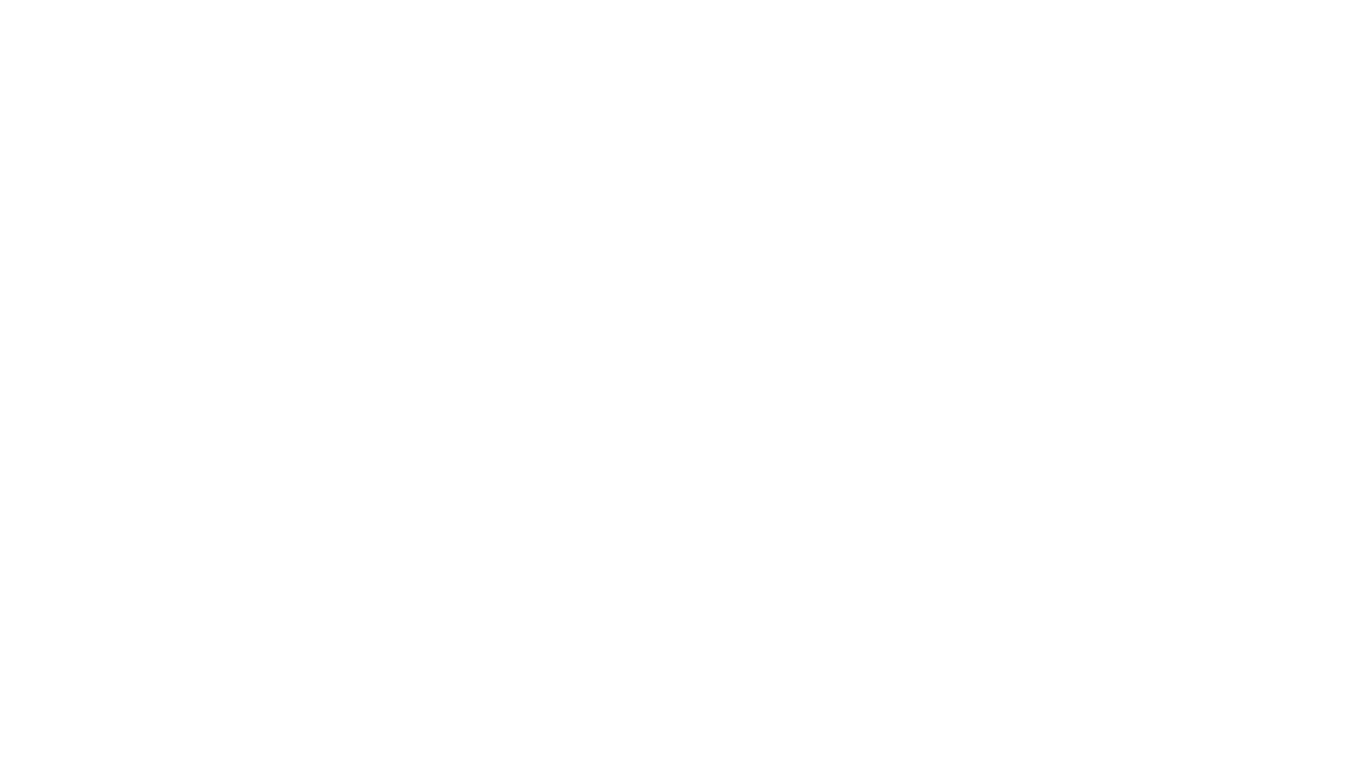
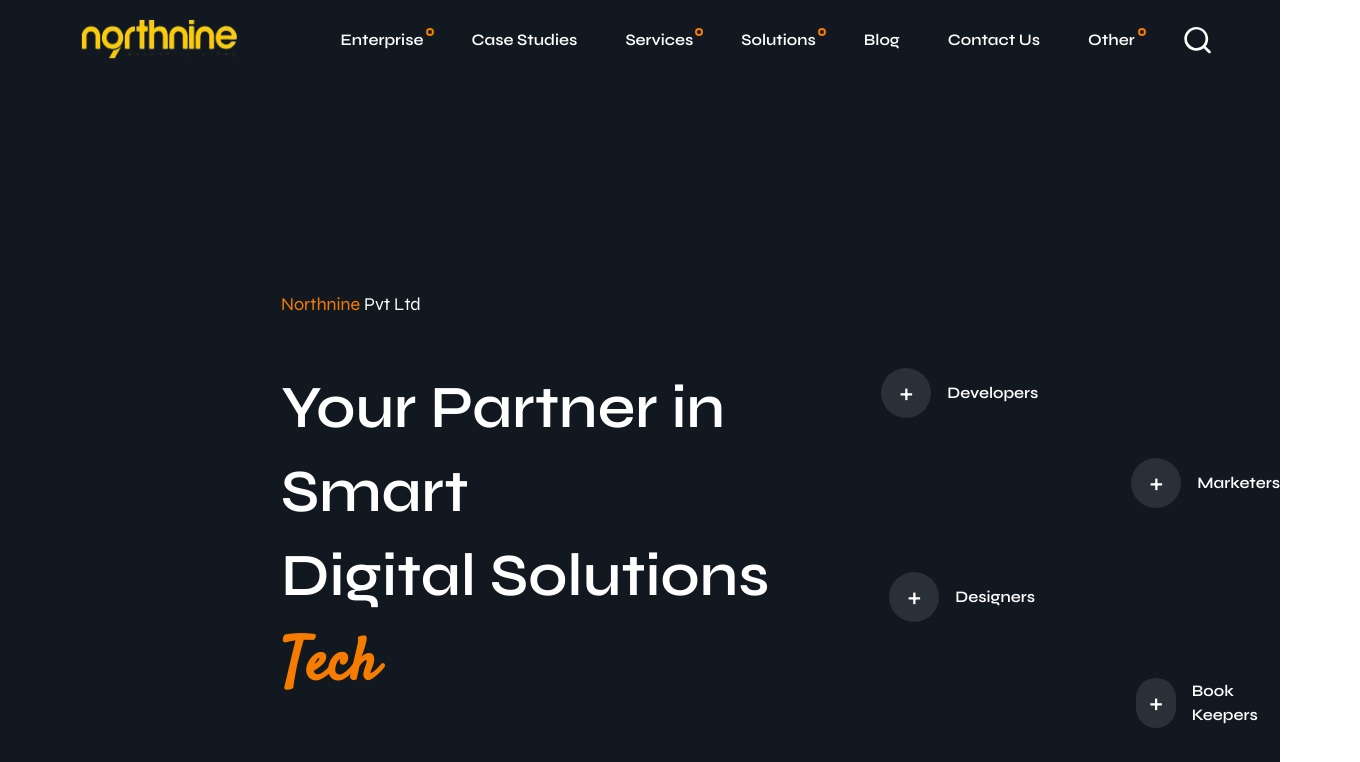
Before and after one commit to Mustajaaab/Northine, a React (Vite) app: page /home in a window 1280 px wide. Before the commit this address had no page. Shown: the top 762 px of the page, 1360 px wide, since content can reach past the window. Built offline with nearby package versions, Linux system fonts and the light colour scheme; a web font is replaced by a local one.

Commit message:
update the router

```diff
--- a/src/App.jsx
+++ b/src/App.jsx
@@ -7,7 +7,7 @@
 function App() {
   return (
     <Routes>
-      <Route path="/" element={<Home />} />
+      <Route path="/home" element={<Home />} />
       <Route path="/team" element={<Team />} />
       <Route path="/about" element={<About />} />
     </Routes>
--- a/src/components/navbar/index.jsx
+++ b/src/components/navbar/index.jsx
@@ -12,7 +12,7 @@
                         <span className="absolute left-[105px] transform -translate-x-1/2 w-2 h-2 border-[#F57C00] border-[2px] rounded-full"></span>
                         </button>
                          <div className="absolute left-0 mt-2 hidden w-40 bg-white border border-gray-200 rounded-md shadow-lg group-hover:block ease-in-out">
-                            <a href="#" className="block px-4 py-2 text-gray-700 hover:bg-gray-100">Home </a>
+                            <Link to="/home" className="block px-4 py-2 text-gray-700 hover:bg-gray-100">Home </Link>
                             <Link  to="/about" className="block px-4 py-2 text-gray-700 hover:bg-gray-100">About Us</Link>
                             <Link to="/team" className="px-4 py-2 text-gray-700 hover:bg-gray-100">
           Team
--- a/src/pages/Home.jsx
+++ b/src/pages/Home.jsx
@@ -20,7 +20,6 @@
         <Sec5/>
         <Slider2/>
         <Footer/>
-
         </>
     )
 }
```
